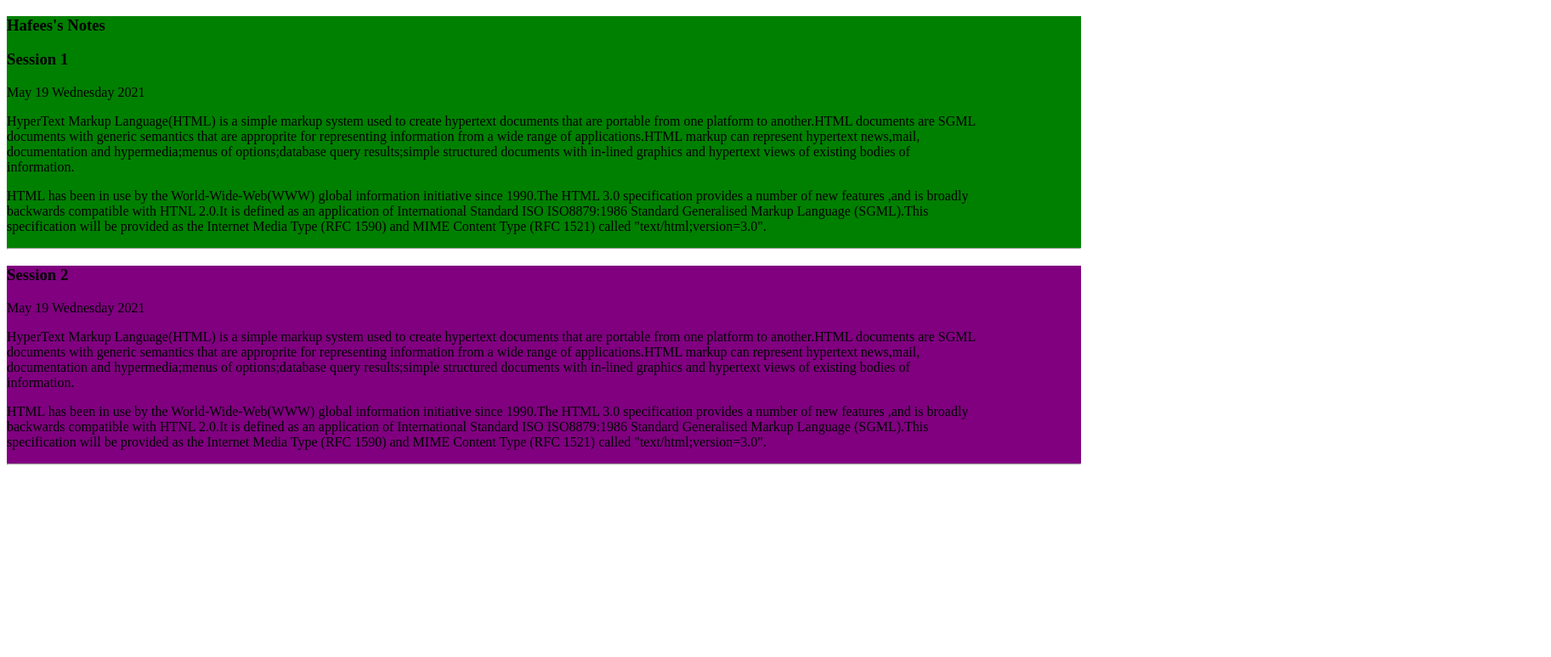
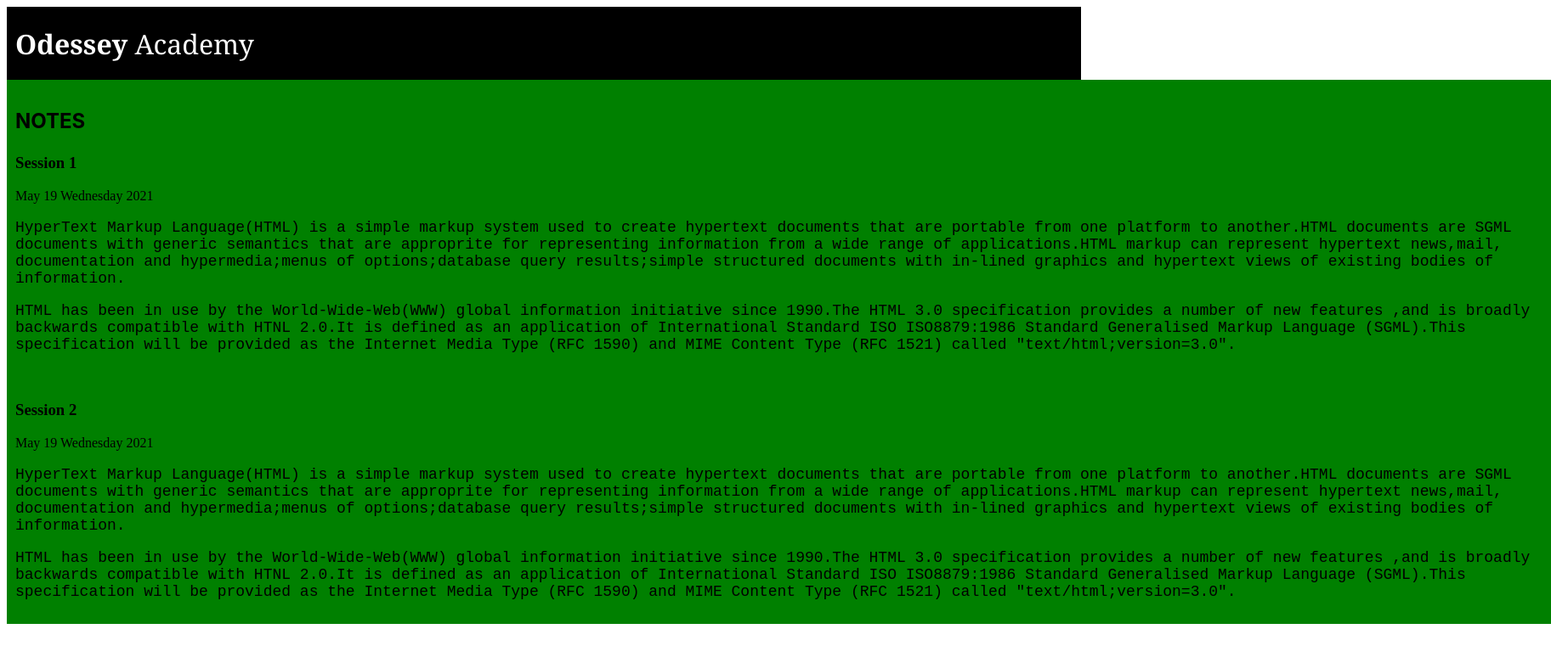
Before and after one commit to Kali-P/notes, a plain HTML site: page index.html in a window 1280 px wide. Shown: the whole page at 85% size, 1825 px wide, since content can reach past the window. Drawn offline with Linux system fonts and the light colour scheme.

Commit message:
Added header and modified style

```diff
--- a/index.html
+++ b/index.html
@@ -3,14 +3,20 @@
 
 <head>
     <title>HTML</title>
+    <meta charset="UTF-8">
+    <meta http-equiv="X-UA-Compatible" content="IE=edge">
+    <meta name="viewport" content="width=device-width, initial-scale=1.0">
     <link rel="stylesheet" href="style.css">
 </head>
 
 <body>
+    <header>
+        <h1>Odessey <span>Academy</span></h1>
+    </header>
     <article>
         <section id="session1">
 
-            <h1>Hafees's Notes</h1>
+            <h1>NOTES</h1>
             <h3>Session 1</h3>
             <time>May 19 Wednesday 2021</time>
             <p>HyperText Markup Language(HTML) is a simple markup system used to create hypertext documents that are
@@ -31,7 +37,7 @@
                 specification will be provided as the Internet Media Type (RFC 1590) and MIME Content Type (RFC 1521)
                 called
                 "text/html;version=3.0".</p>
-                <hr>
+
         </section>
 
         <section id="session2">
@@ -55,7 +61,7 @@
                 specification will be provided as the Internet Media Type (RFC 1590) and MIME Content Type (RFC 1521)
                 called
                 "text/html;version=3.0".</p>
-                <hr>
+
         </section>
 
     </article>
--- a/style.css
+++ b/style.css
@@ -1,6 +1,53 @@
+header{
+    width: 100%;
+    height: 86px;
+    background-color: black;
+    font-family: Georgia, 'Times New Roman', Times, serif;
+    color: white;
+    display: table;
+
+
+}
+header h1{
+    font-weight: 600;
+    display: table-cell;
+    vertical-align: middle;
+    padding-left: 10px;
+}
+header h1 span{
+    font-weight: 200;
+}
+article{
+    display: table;
+    width: 1817px;
+
+}
+
 #session1{
 background-color: green;
+padding-left: 10px;
+padding-top: 10px;
+padding-bottom: 10px;
+
+
+}
+#session1 h1{
+    font-size: x-large;
+    font-family: -apple-system, BlinkMacSystemFont, 'Segoe UI', Roboto, Oxygen, Ubuntu, Cantarell, 'Open Sans', 'Helvetica Neue', sans-serif;
+    font-weight: 400px;
+}
+#session1 p{
+    font-family: monospace;
+    font-size: 18px;
 }
 #session2{
-    background-color: purple;
+    background-color: green;
+    padding-left: 10px;
+    padding-top: 10px;
+    padding-bottom: 10px;
 }
+#session2 p{
+    font-family: monospace;
+    font-size: 18px;
+
+}
```
